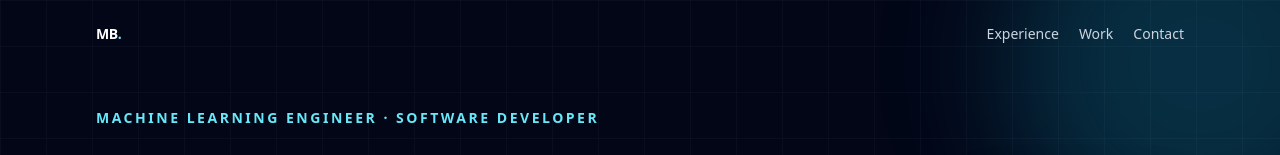
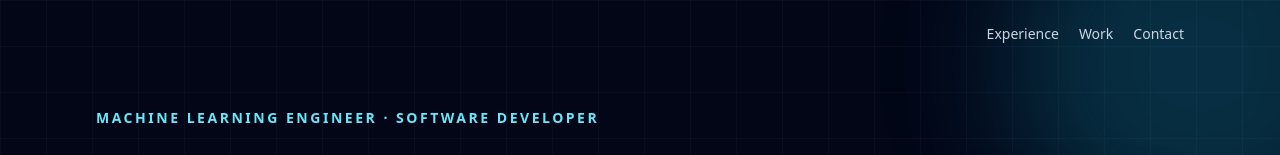
Before and after one commit to ManthanBhala/manthanbhala.github.io, a Next.js app: page / in a window 1280 px wide. Shown: the top 155 px of the page. Built offline with nearby package versions, Linux system fonts and the light colour scheme.

Commit message:
Remove MB. logo from nav

```diff
--- a/app/page.tsx
+++ b/app/page.tsx
@@ -315,7 +315,7 @@ export default function Home() {
         <div className="absolute inset-0 opacity-40 [background-image:linear-gradient(rgba(148,163,184,.12)_1px,transparent_1px),linear-gradient(90deg,rgba(148,163,184,.12)_1px,transparent_1px)] [background-size:46px_46px]" />
         <div className="absolute -right-28 -top-32 h-96 w-96 rounded-full bg-cyan-400/20 blur-3xl" />
         <nav className="relative mx-auto flex max-w-6xl items-center justify-between px-5 py-6 sm:px-8">
-          <a href="#top" className="text-sm font-semibold tracking-tight text-white">MB<span className="text-cyan-300">.</span></a>
+          <div />
           <div className="flex items-center gap-5 text-sm text-slate-300">
             <a href="#experience" className="transition hover:text-white">Experience</a>
             <a href="#work" className="transition hover:text-white">Work</a>
```
